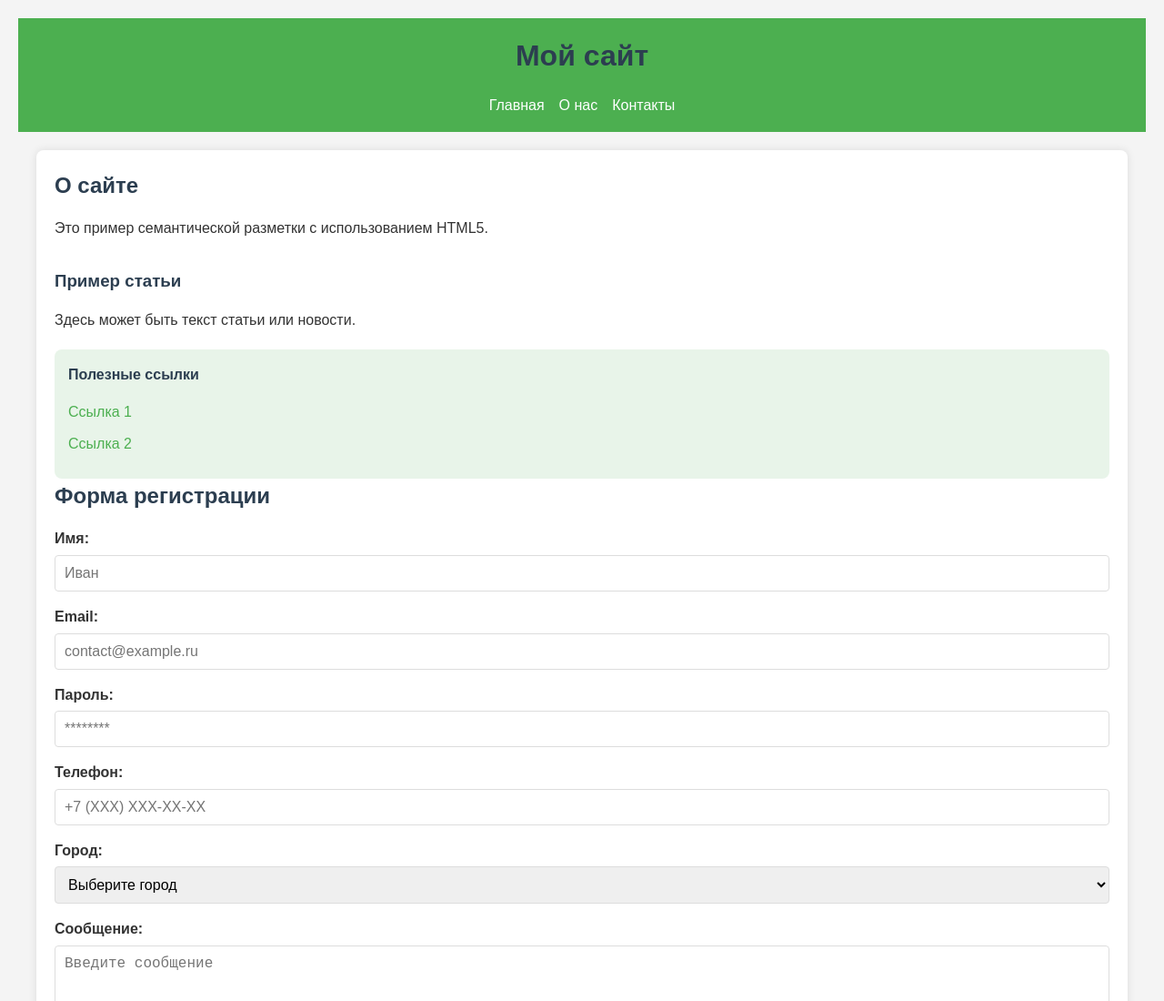
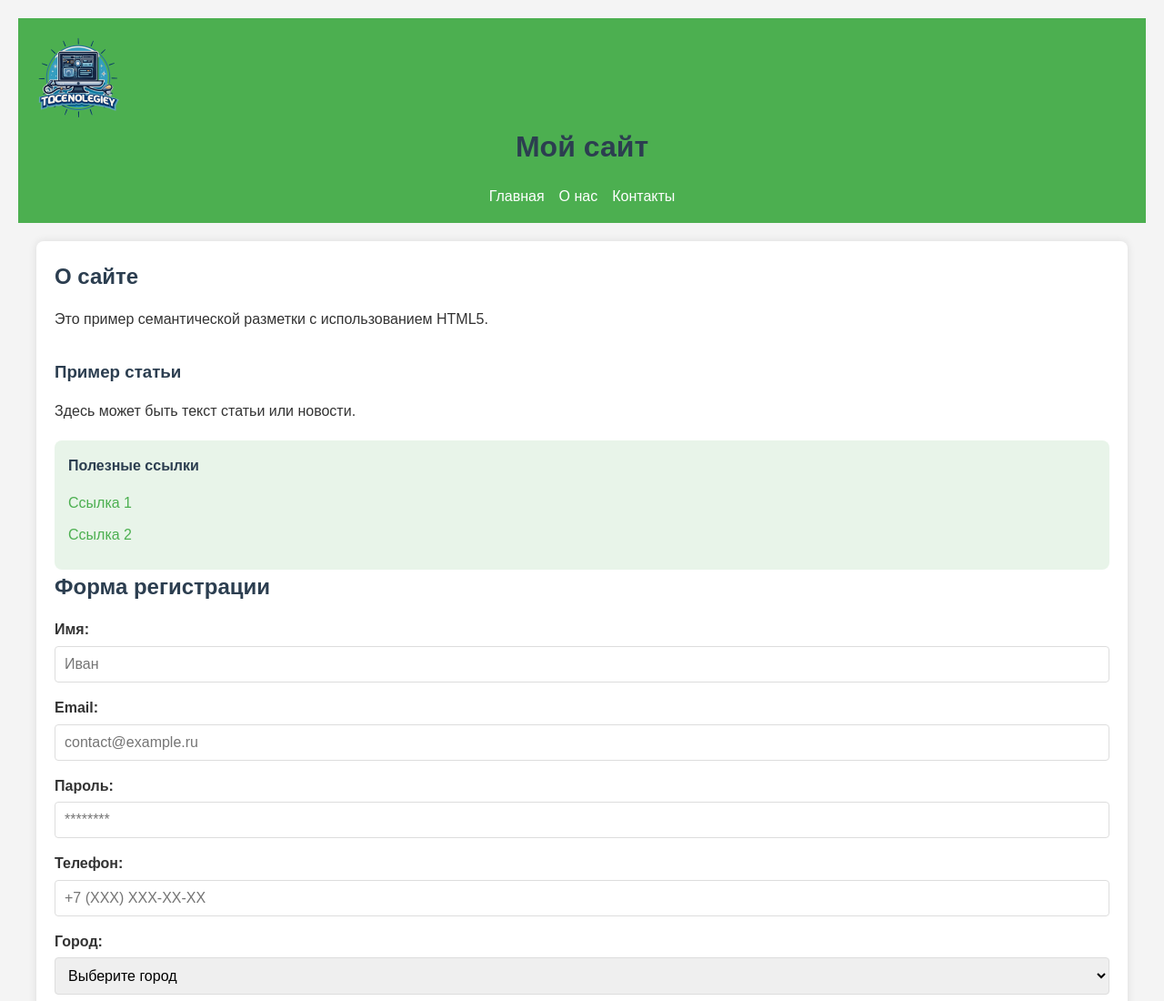
Before and after one commit to x-radon/web-env-practice, a plain HTML site: page project3/index.html in a window 1280 px wide. Shown: the top 1100 px of the page at 91% size. Drawn offline with Linux system fonts and the light colour scheme.

Commit message:
Практическая работа №3

```diff
--- a/project3/css/style.css
+++ b/project3/css/style.css
@@ -18,6 +18,12 @@ header {
   color: white;
   padding: 1rem;
   text-align: center;
+}
+
+.logo img {
+  width: 100px;
+  height: 100px;
+  display: block;
 }
 
 nav ul {
--- a/project3/index.html
+++ b/project3/index.html
@@ -8,6 +8,9 @@
   </head>
   <body>
     <header role="banner">
+      <a href="/" class="logo">
+        <img src="images/logo.png" alt="Мой логотип" width="100" height="50" />
+      </a>
       <h1>Мой сайт</h1>
       <nav aria-label="основная навигация">
         <ul>
```
Also changed, not shown: project3/images/logo.png (added).
